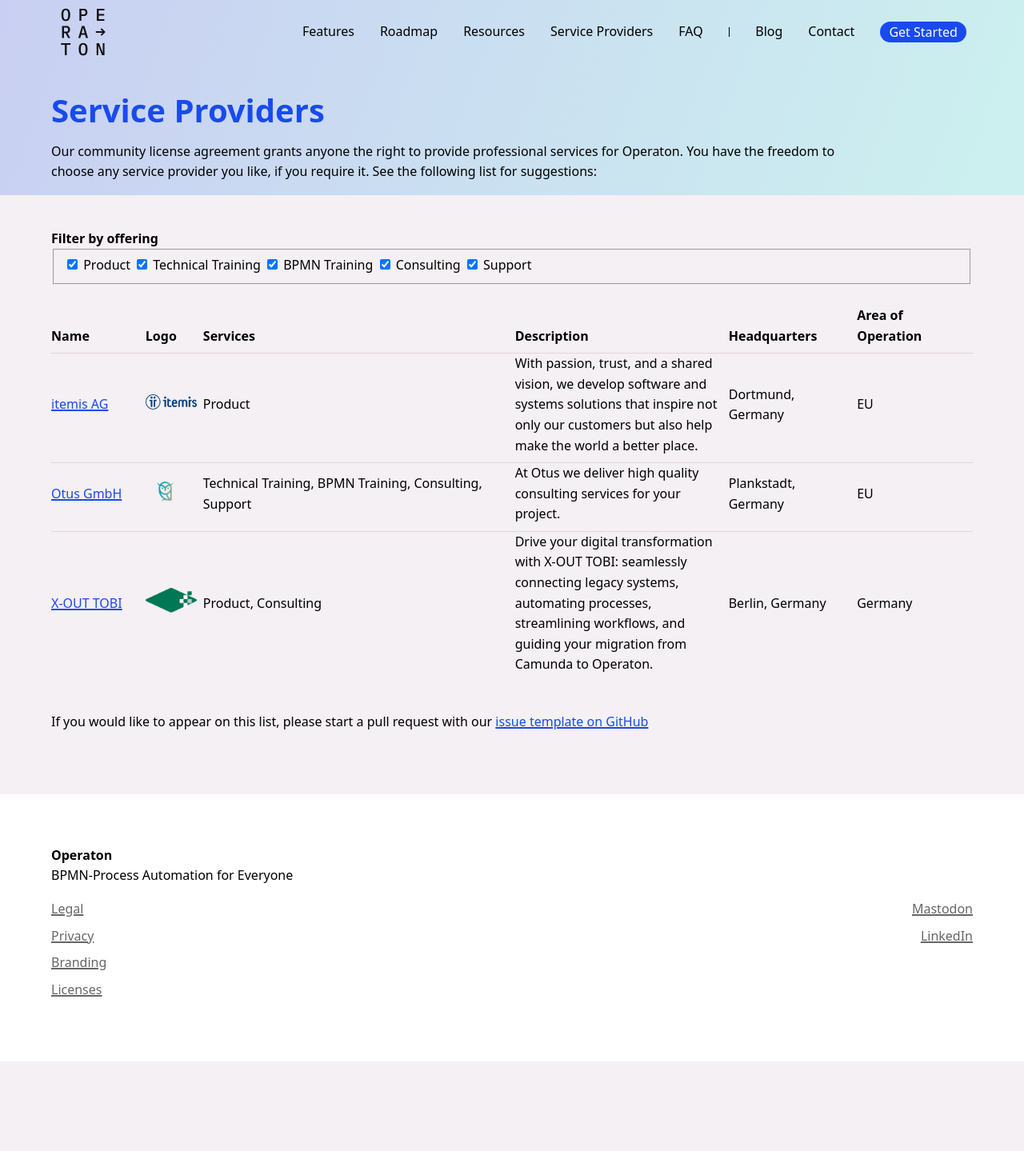
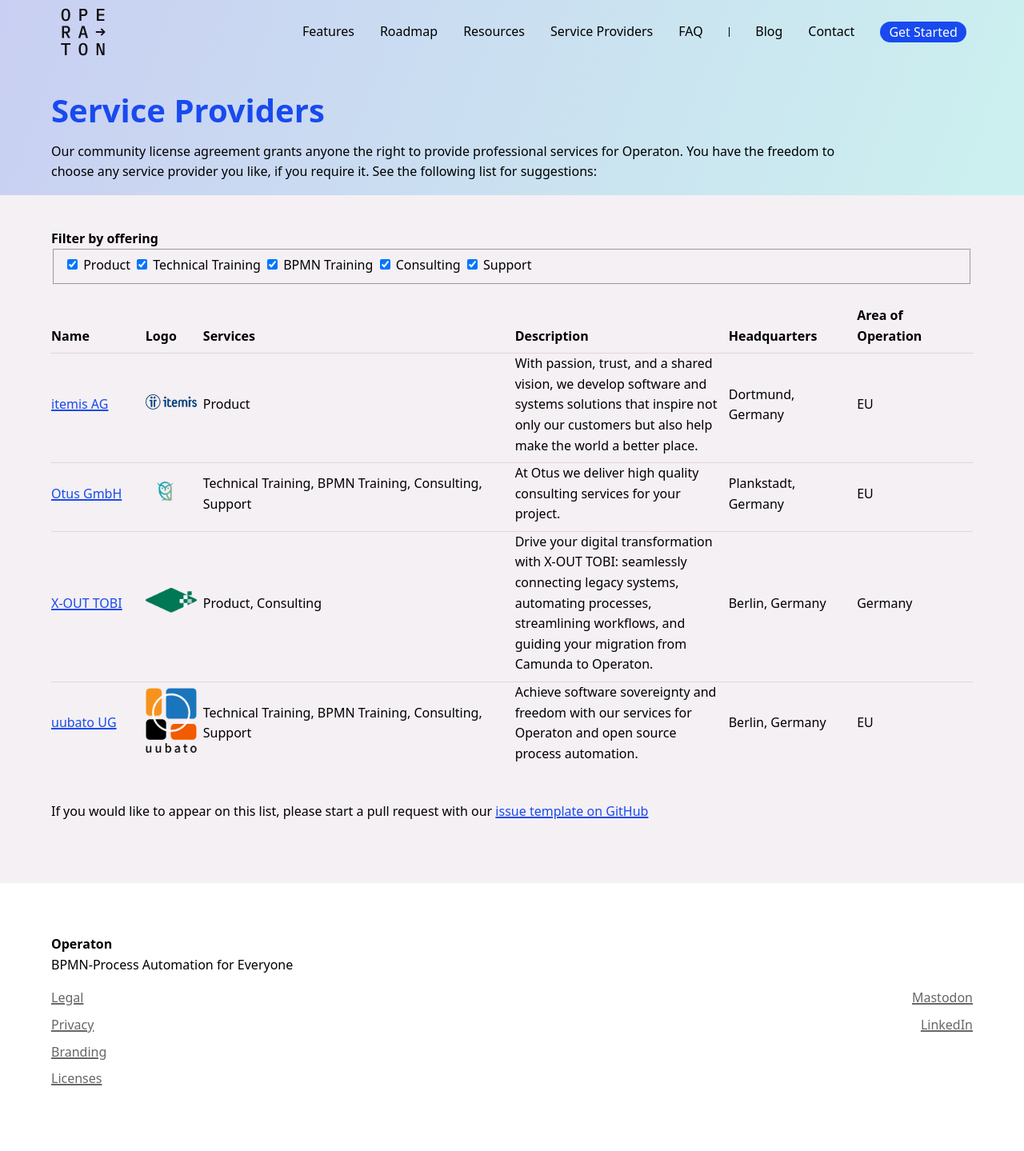
Before and after one commit to operaton/operaton.org, a Jekyll site: the page built from service-providers.html, in a window 1280 px wide. Shown: the whole page at 80% size. Built offline with Jekyll 4.4.1, drawn with Linux system fonts in a browser that asks for light colours; before the commit the page ends 1327 px from its top, so only the background shows below that.

Commit message:
Add uubato as service provider

```diff
--- a/_data/service-providers.yml
+++ b/_data/service-providers.yml
@@ -34,3 +34,14 @@
     legacy systems, automating processes, streamlining workflows, and guiding
     your migration from Camunda to Operaton.
   website: https://www.x-out.de/kontakt/
+
+- name: uubato UG
+  logo: /assets/img/service-providers/uubato.png
+  services: [1,2,3,4]
+  location:
+    country: Germany
+    city: Berlin
+    area-of-operation: EU
+  description: >-
+    Achieve software sovereignty and freedom with our services for Operaton and open source process automation.
+  website: https://uubato.com
```
Also changed, not shown: assets/img/service-providers/uubato.png (added).
